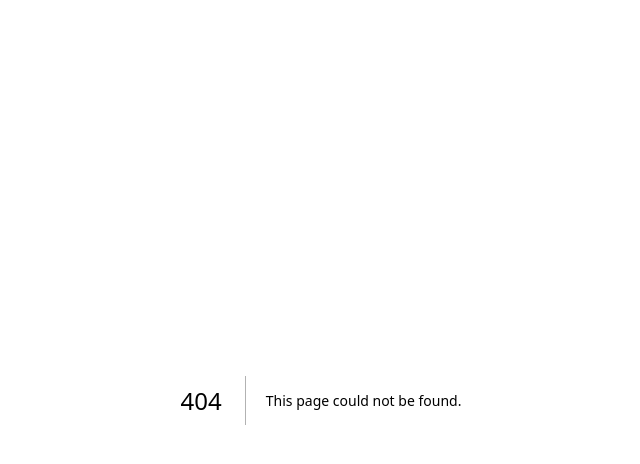
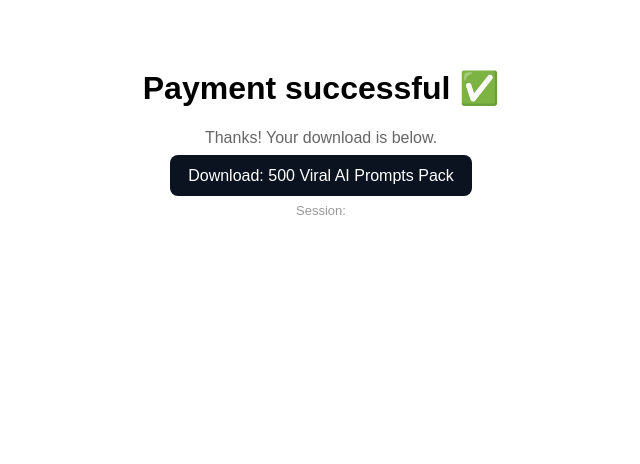
Before and after one commit to eliasgazzolli33-wq/DreamforgeAIi, a Next.js app: page /Sucess in a window 1280 px wide. Before the commit this address had no page. Shown: the top 464 px of the page, without its empty margins (319-959 px from the left). Built offline with nearby package versions, Linux system fonts and the light colour scheme.

Commit message:
Create page.jsx

```diff
--- /dev/null
+++ b/app/Sucess/page.jsx
@@ -0,0 +1,21 @@
+import { useSearchParams } from "next/navigation";
+
+export default function SuccessPage(){
+  const params = useSearchParams();
+  const sessionId = params.get("session_id");
+
+  return (
+    <div style={{ padding: 40, fontFamily: "sans-serif", textAlign: "center" }}>
+      <h1>Payment successful ✅</h1>
+      <p style={{ color: "#666", marginTop: 12 }}>Thanks! Your download is below.</p>
+
+      <div style={{ marginTop: 20 }}>
+        <a href="/downloads/ai-prompts-500.zip" style={{ padding: "12px 18px", background: "#0b1220", color: "#fff", borderRadius: 8, textDecoration: "none" }}>
+          Download: 500 Viral AI Prompts Pack
+        </a>
+      </div>
+
+      <p style={{ marginTop: 18, color: "#999", fontSize: 13 }}>Session: {sessionId}</p>
+    </div>
+  );
+}
```
